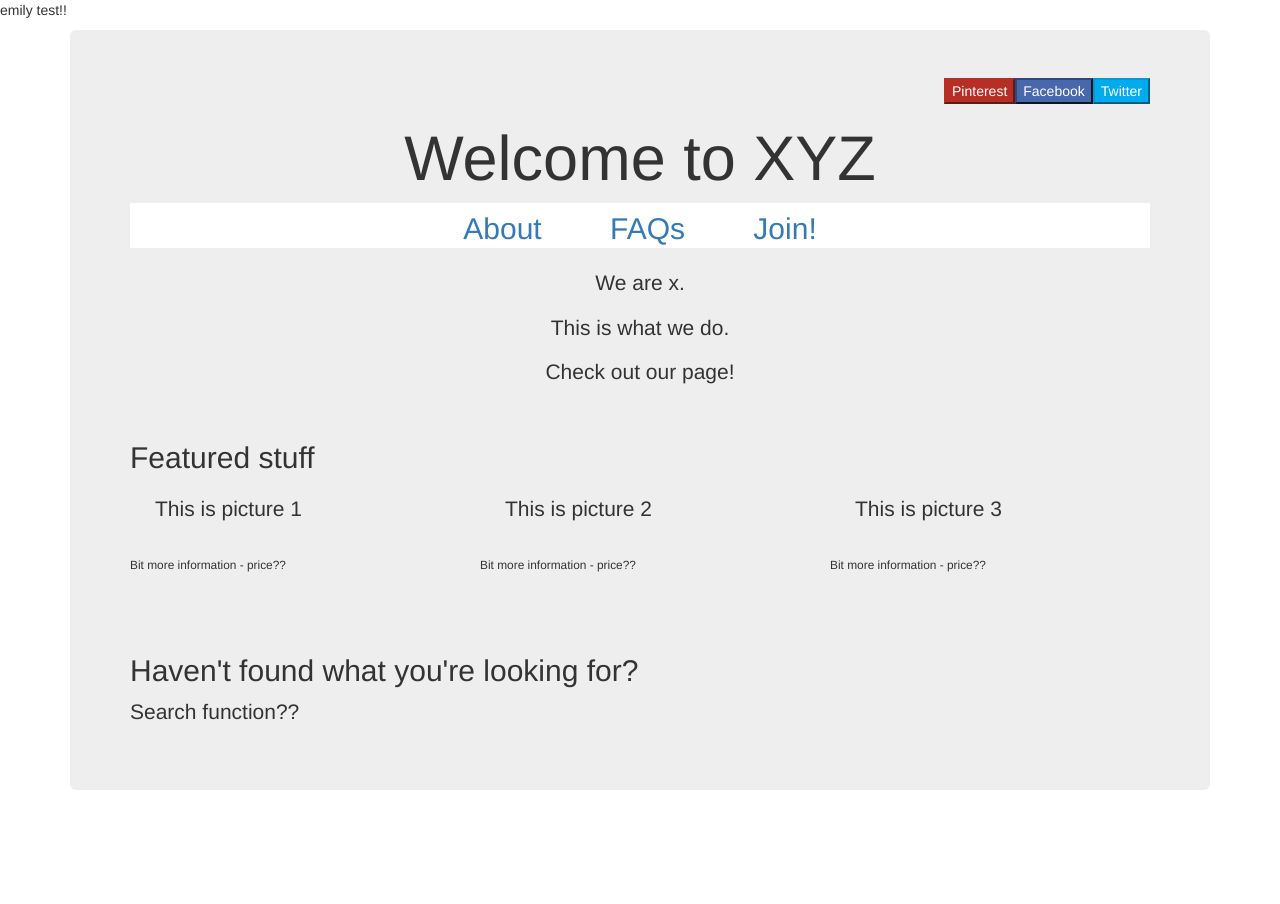
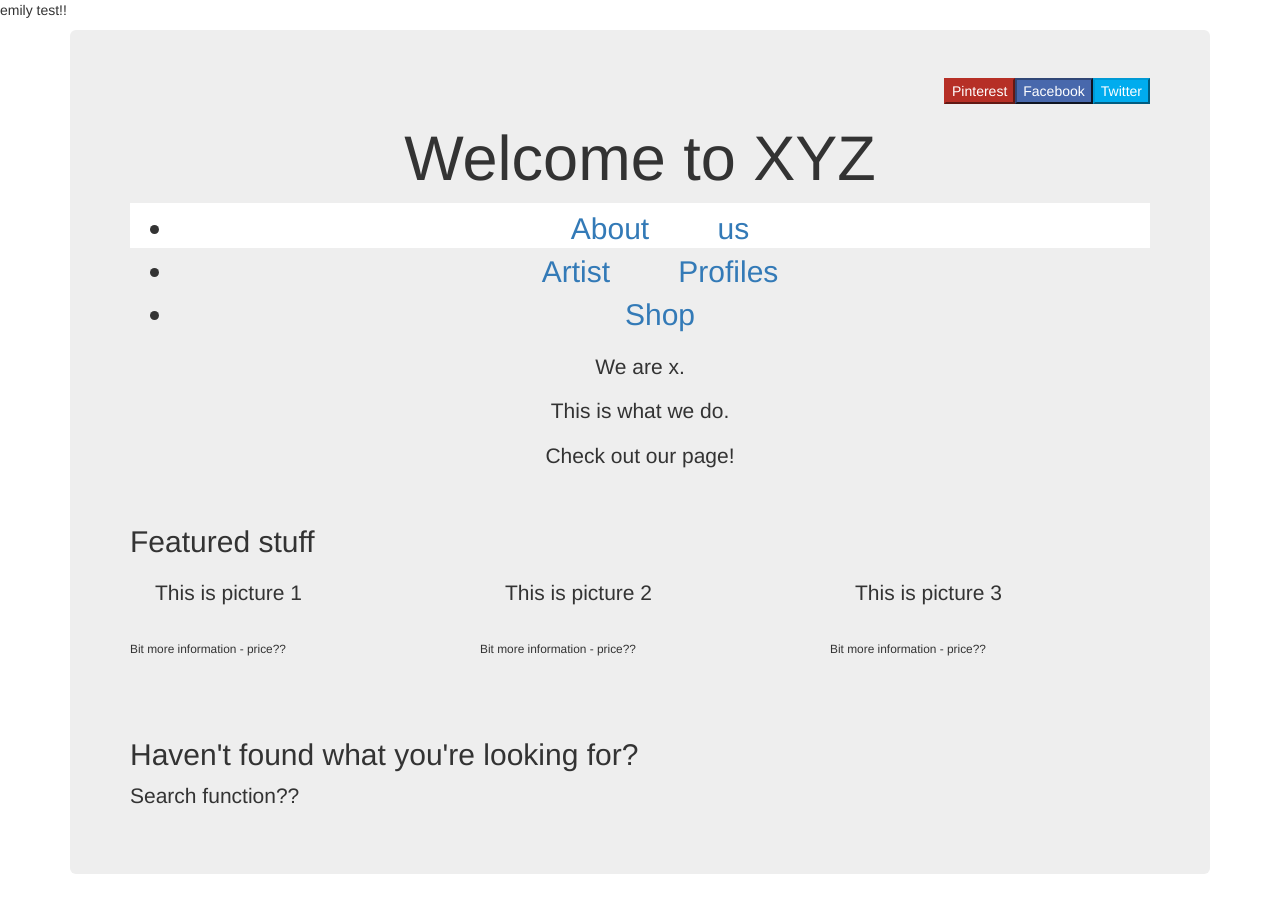
Before and after one commit to biancaathanasiou/start, a plain HTML site: page index.html in a window 1280 px wide. Before the commit the page ends 820 px from the top, so only its background shows below. Drawn offline with Linux system fonts and the light colour scheme.

Commit message:
adding menu

```diff
--- a/index.html
+++ b/index.html
@@ -44,9 +44,11 @@
     <div class='col-sm-12'>
 
   <div class='nav'>
-  <a href="http://www.facebook.com">About</a>
-   <a href="http://www.facebook.com">FAQs</a>
-    <a href="http://www.facebook.com">Join!</a>
+<ul class='menu'>
+  <li> <a href="http://www.facebook.com">About us</a> </li>
+  <li> <a href="http://www.facebook.com">Artist Profiles</a> </li>
+  <li> <a href="http://www.facebook.com">Shop</a> </li>
+</ul>
 
 </div>
 
```
